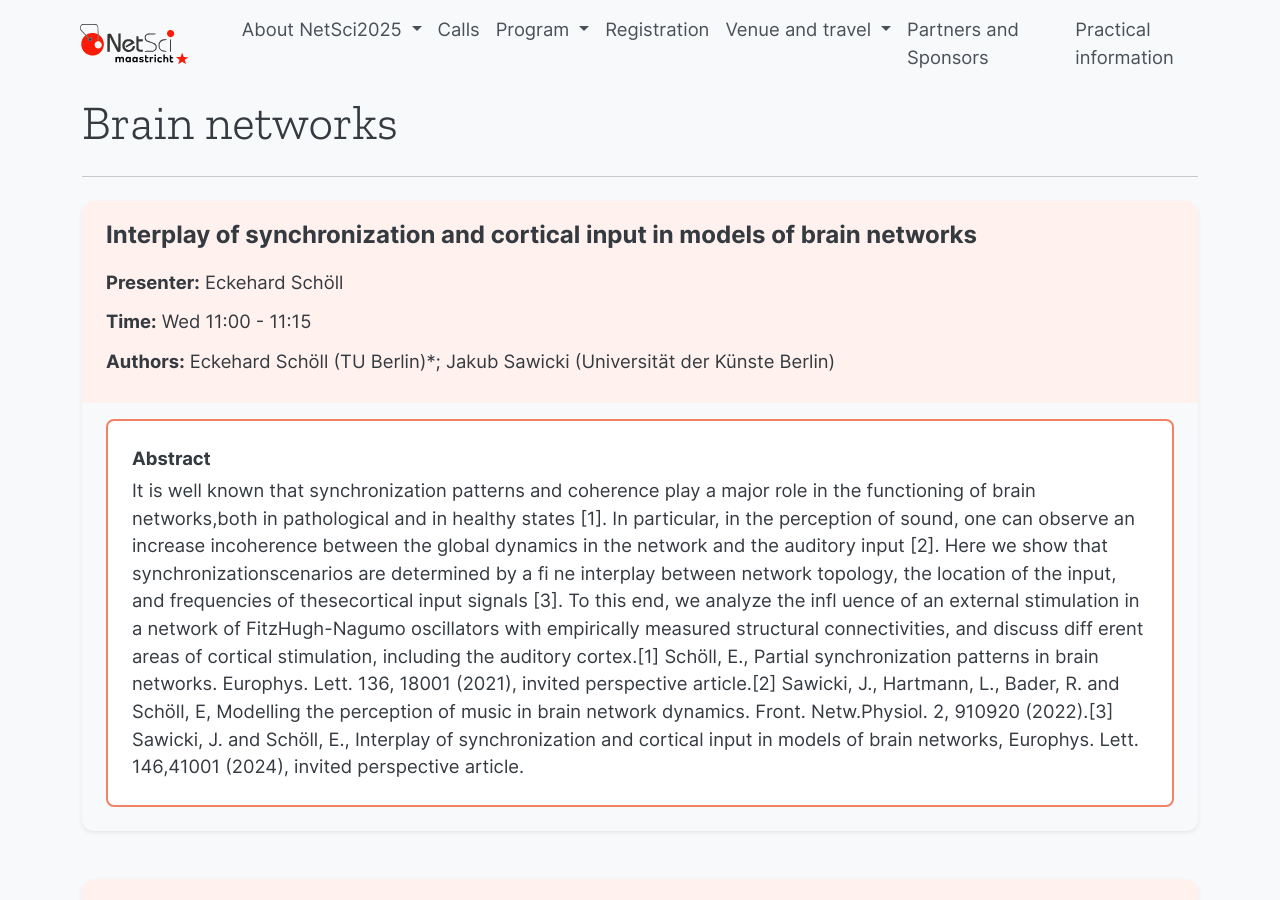
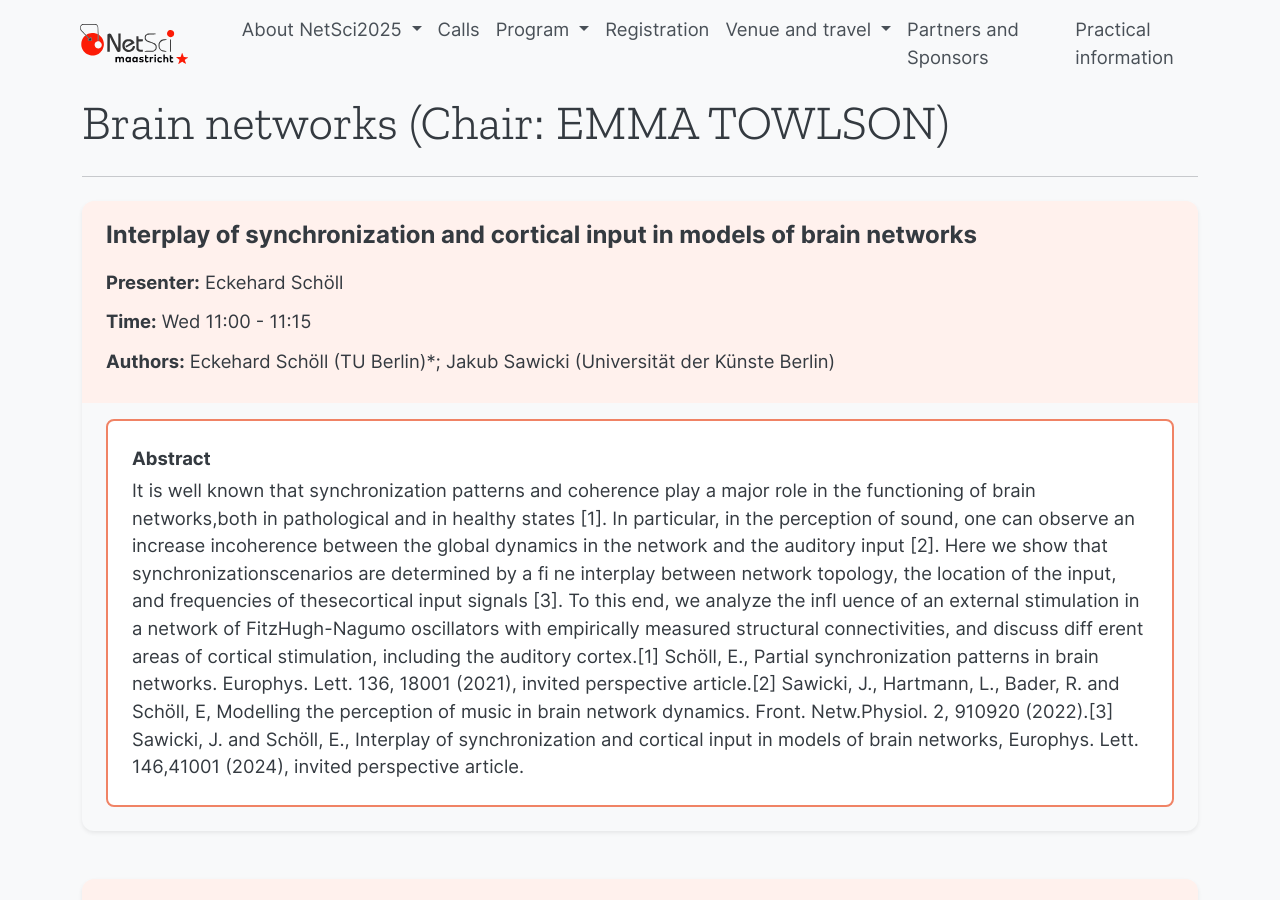
Before and after one commit to NetSci2025/netsci2025.github.io, a Jekyll site: the page built from _parallel/brain-networks.md, in a window 1280 px wide and 900 px high. Built offline with Jekyll 4.4.1, drawn with Linux system fonts in a browser that asks for light colours.

Commit message:
Update brain-networks.md

```diff
--- a/_parallel/brain-networks.md
+++ b/_parallel/brain-networks.md
@@ -1,6 +1,6 @@
 ---
 layout: parallel
-title: "Brain networks"
+title: "Brain networks (Chair: EMMA TOWLSON)"
 slug: brain-networks
 permalink: /parallel/brain-networks/
 ---
```
